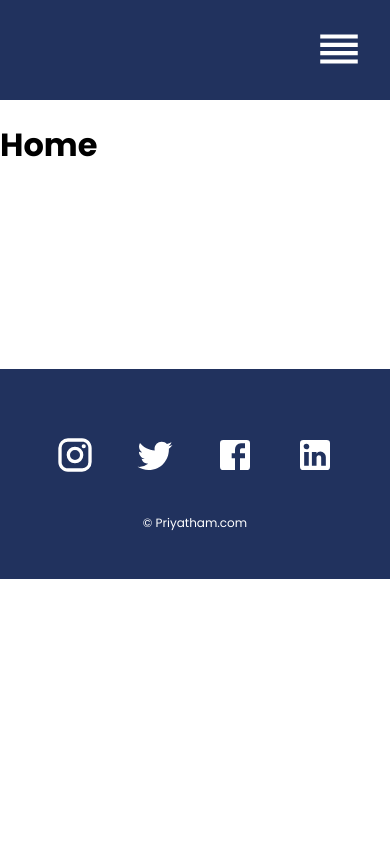
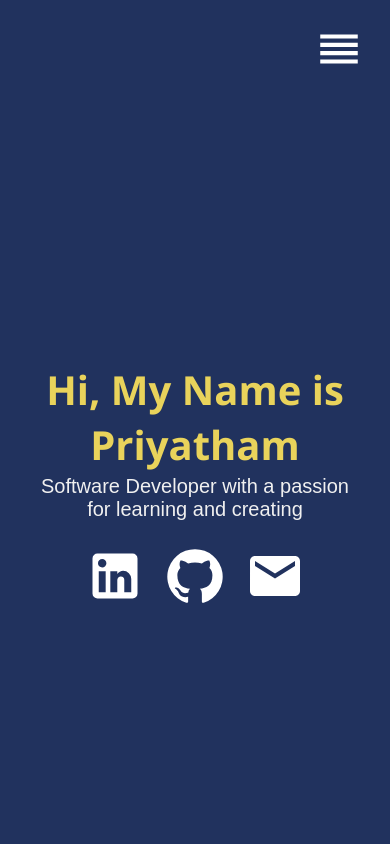
Before and after one commit to Priyatham-Reddy7/portfolio-v1, a React (Vite) app: page / in a window 390 px wide. Shown: the top 844 px of the page. Built offline with nearby package versions, Linux system fonts and the light colour scheme.

Commit message:
Add Home page

```diff
--- /dev/null
+++ b/src/pageStyles/Home.css
@@ -0,0 +1,88 @@
+.home {
+    width: 100%;
+    align-items: center;
+    font-family: "Arial", sans-serif;
+    color: #3e497a;
+}
+
+.about {
+    width: 100%;
+    height: calc(100vh - 100px);
+    display: flex;
+    flex-direction: column;
+    justify-content: center;
+    align-items: center;
+    text-align: center;
+    background-color: #21325e;
+    color: #f0f0f0;
+}
+
+.about h2 {
+    font-family: "Segoe UI", Tahoma, Geneva, Verdana, sans-serif;
+    font-size: 80px;
+    color: #e9d35b;
+    height: 50px;
+}
+
+.about .prompt {
+    width: 40%;
+    font-size: 30px;
+}
+
+.prompt svg {
+    font-size: 60px;
+    margin: 5px 10px;
+    color: white;
+    cursor: pointer;
+    transition: all 0.2s ease-in-out;
+}
+
+.prompt svg:hover{
+    transform: scale(1.1);
+}
+
+.skills {
+    font-size: 35px;
+    width: 100%;
+    display: flex;
+    justify-content: center;
+    flex-direction: column;
+    align-items: center;
+}
+
+.skills h1 {
+    color: #3e497a;
+}
+
+.skills .list {
+    list-style: none;
+    width: 60%;
+}
+
+.list span {
+    font-size: 20px;
+}
+
+@media only screen and (max-width: 600px) {
+    .about h2 {
+        font-size: 40px;
+    }
+
+    .about .prompt {
+        margin-top: 10px;
+        font-size: 20px;
+        width: 80%;
+    }
+
+    .skills {
+        text-align: center;
+    }
+
+    .list {
+        padding: 0;
+    }
+
+    .skills h2 {
+        font-size: 30px;
+    }
+}
--- a/src/pages/Home.jsx
+++ b/src/pages/Home.jsx
@@ -1,7 +1,49 @@
+import Email from "@mui/icons-material/Email"
+import Linkedin from "@mui/icons-material/Linkedin"
+import Github from "@mui/icons-material/Github"
+import "../pageStyles/Home.css"
+
 const Home = () => {
     return (
         <>
-            <h1>Home</h1>
+            <div className="home">
+                <div className="about">
+                    <h2>Hi, My Name is Priyatham</h2>
+                    <div className="prompt">
+                        <p>
+                            Software Developer with a passion for learning and
+                            creating
+                        </p>
+                        <Linkedin />
+                        <Github />
+                        <Email />
+                    </div>
+                </div>
+                <div className="skills">
+                    <h1>Skills</h1>
+                    <ol className="list">
+                        <li className="item">
+                            <h2>Front-End</h2>
+                            <span>
+                                HTML, CSS, ReactJS, Bootstrap, MaterialUI,
+                                StyledComponents
+                            </span>
+                        </li>
+                    </ol>
+                    <ol className="list">
+                        <li className="item">
+                            <h2>Back-End</h2>
+                            <span>NodeJS, ExpressJS, MongoDB, MySQL</span>
+                        </li>
+                    </ol>
+                    <ol className="list">
+                        <li className="item">
+                            <h2>Languages</h2>
+                            <span>JavaScript, Python, TypeScript</span>
+                        </li>
+                    </ol>
+                </div>
+            </div>
         </>
     )
 }
```
